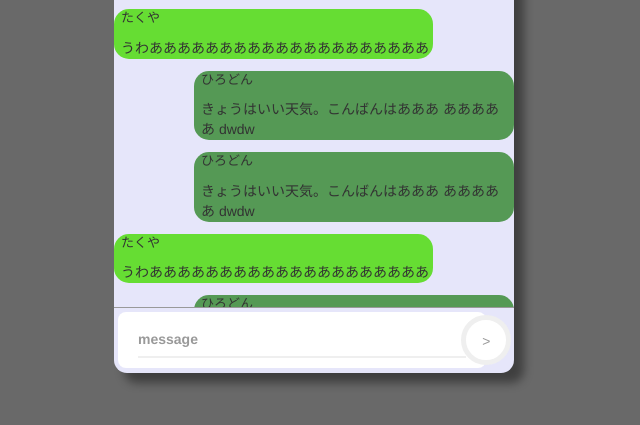
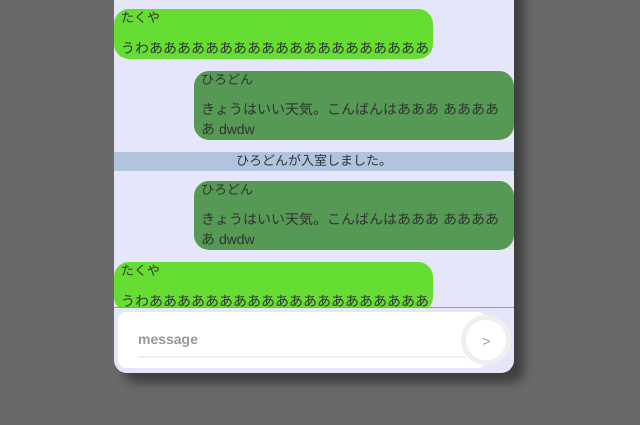
Before and after one commit to hirodon/chat_app, a plain HTML site: page room.html in a window 1280 px wide. Shown: the part 217-642 px from the top of the page, without its empty margins (326-966 px from the left). Drawn offline with Linux system fonts and the light colour scheme.

Commit message:
入室時のアラート表示

```diff
--- a/css/style.css
+++ b/css/style.css
@@ -60,10 +60,20 @@ a:hover {
 
 #chatLogs{
 }
+.chat-alert{
+  width: 100%;
+  float: right;
 
+
+}
+.chat-alert p{
+  color: #333;
+  font-size: 13px;
+  background: #b0c4de;
+  text-align:center;
+}
 /*自分のチャットログ*/
 .myself-chat{
-
   float:right;
   width: 100%;
   border-radius:15px 15px;
--- a/room.html
+++ b/room.html
@@ -63,6 +63,14 @@
             </div>
         </div>
 
+
+        <div class="chat-alert" >
+            <p>ひろどんが入室しました。</p>
+        </div>
+
+
+
+
         <div  class="myself-chat">
             <div class="myself-comment">
                 <p>ひろどん</p>
@@ -72,8 +80,6 @@
                 </span>
             </div>
         </div>
-
-
 
         <div  class="yourself-chat">
             <div class="yourself-comment">
```
Also changed, not shown: chatapp.js (+2 -5 lines), js/socketio.js (+4 -6 lines).
